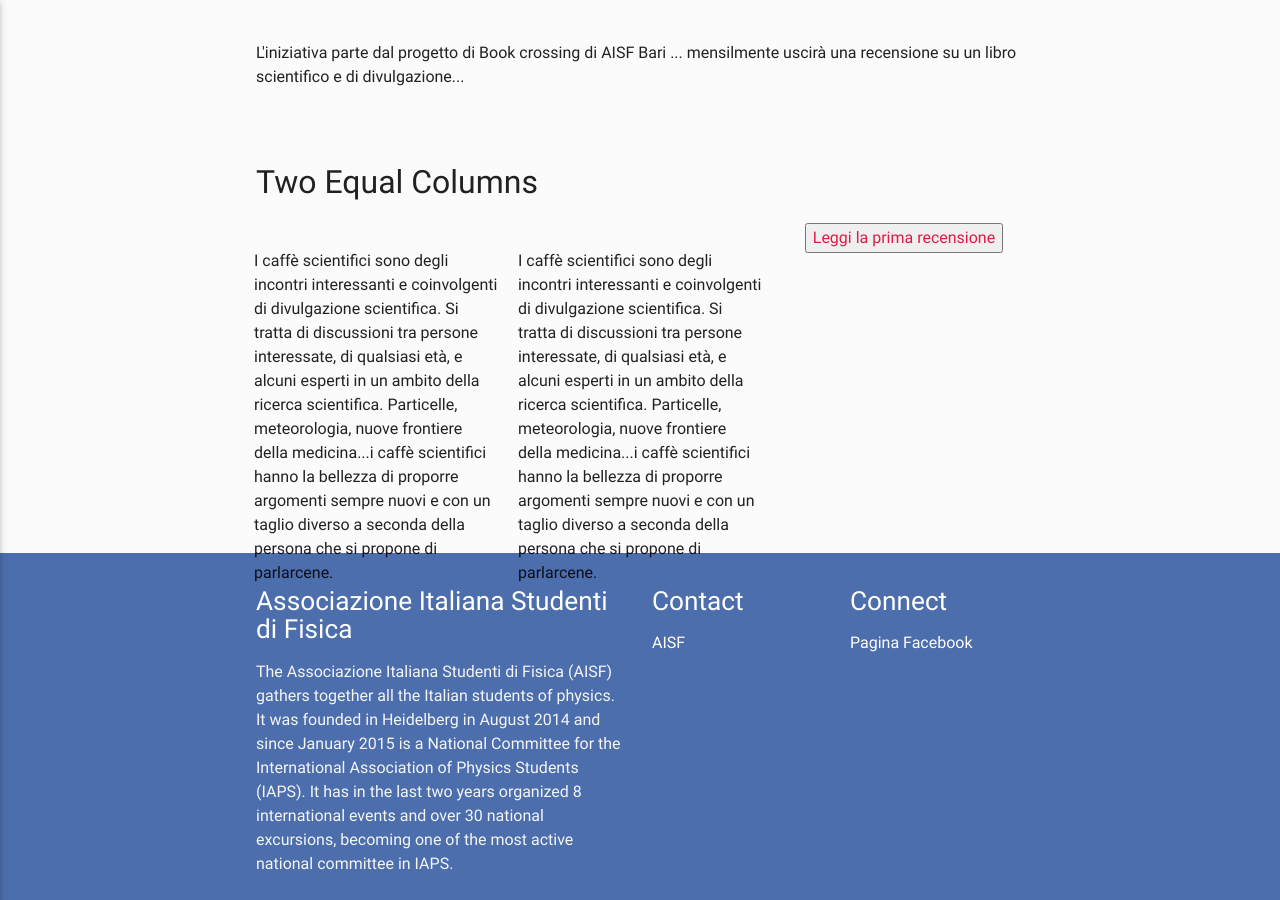
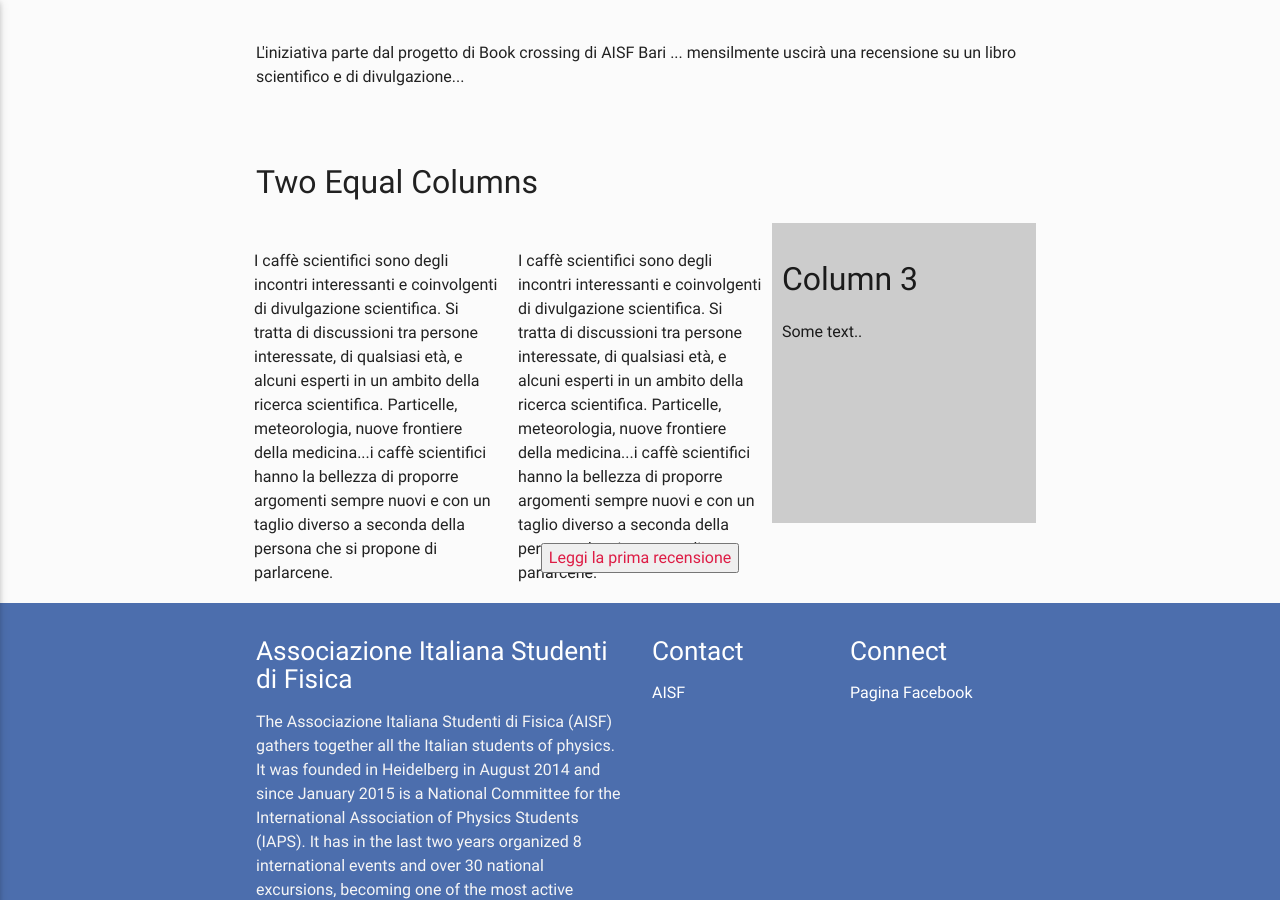
Before and after one commit to ai-sf/aisf_perugia, a Jekyll site: the page built from Rubrica.html, in a window 1280 px wide and 900 px high, scrolled down 555 px. Built offline with Jekyll 4.4.1, drawn with Linux system fonts in a browser that asks for light colours; nearby versions of some CDN libraries.

Commit message:
Update Rubrica.html

```diff
--- a/Rubrica.html
+++ b/Rubrica.html
@@ -73,6 +73,12 @@
     di proporre argomenti sempre nuovi e con un taglio diverso a seconda della
     persona che si propone di parlarcene.<br><br></p>
   </div>
+  <div class="column" style="background-color:#ccc;">
+  <h2>Column 3</h2>
+  <p>Some text..</p>
+</div>
+
+</div>
 
 
 
```
